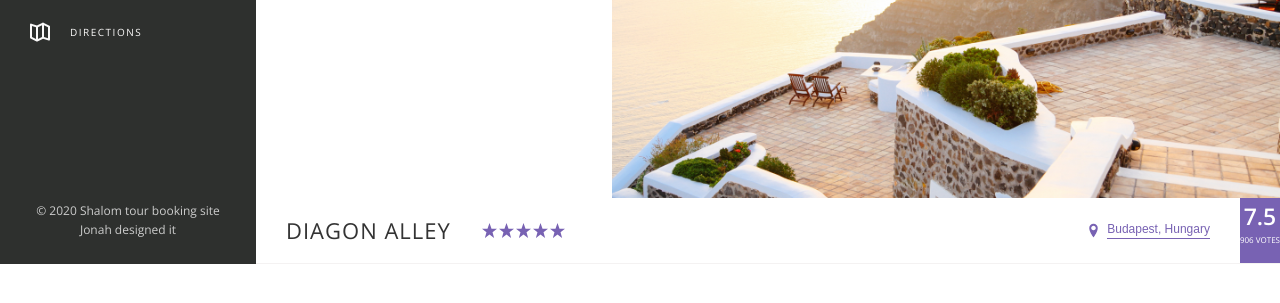
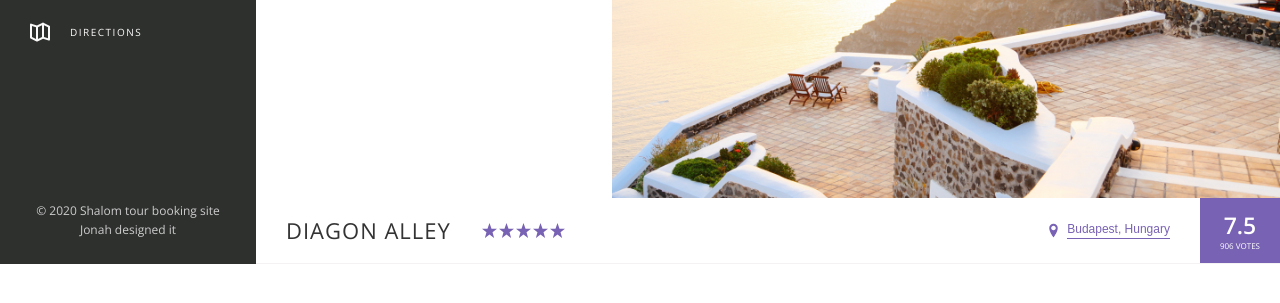
Before and after one commit to Michie1001/shalom, a website: page index.html in a window 1280 px wide. Shown: the part 273-576 px from the top of the page. Drawn offline with nearby package versions, Linux system fonts and the light colour scheme.

Commit message:
done with overview

```diff
--- a/sass/components.scss
+++ b/sass/components.scss
@@ -230,10 +230,16 @@
 				color: #fff;
 				margin-left: 3rem;
 				text-align: center;
+				padding: 0 2rem;
 				align-self: stretch;
+				display: flex;
+				flex-direction: column;
+				justify-content: center;
+				align-items: center;
 				&-average{
 					font-size: 2.3rem;
 					font-weight: bold;
+					margin-bottom: -4px;
 				}
 				&-count{
 					font-size: .8rem;
```
Also changed, not shown: css/style.css.
